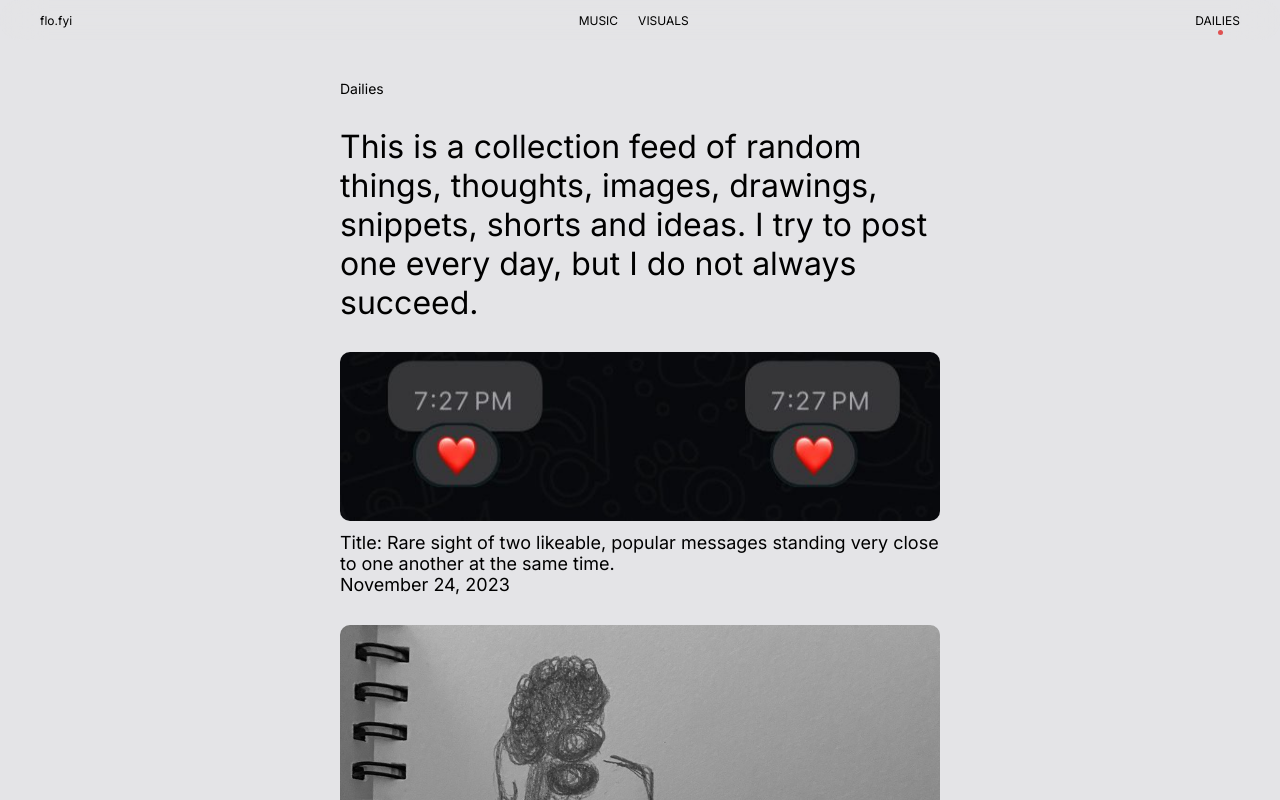
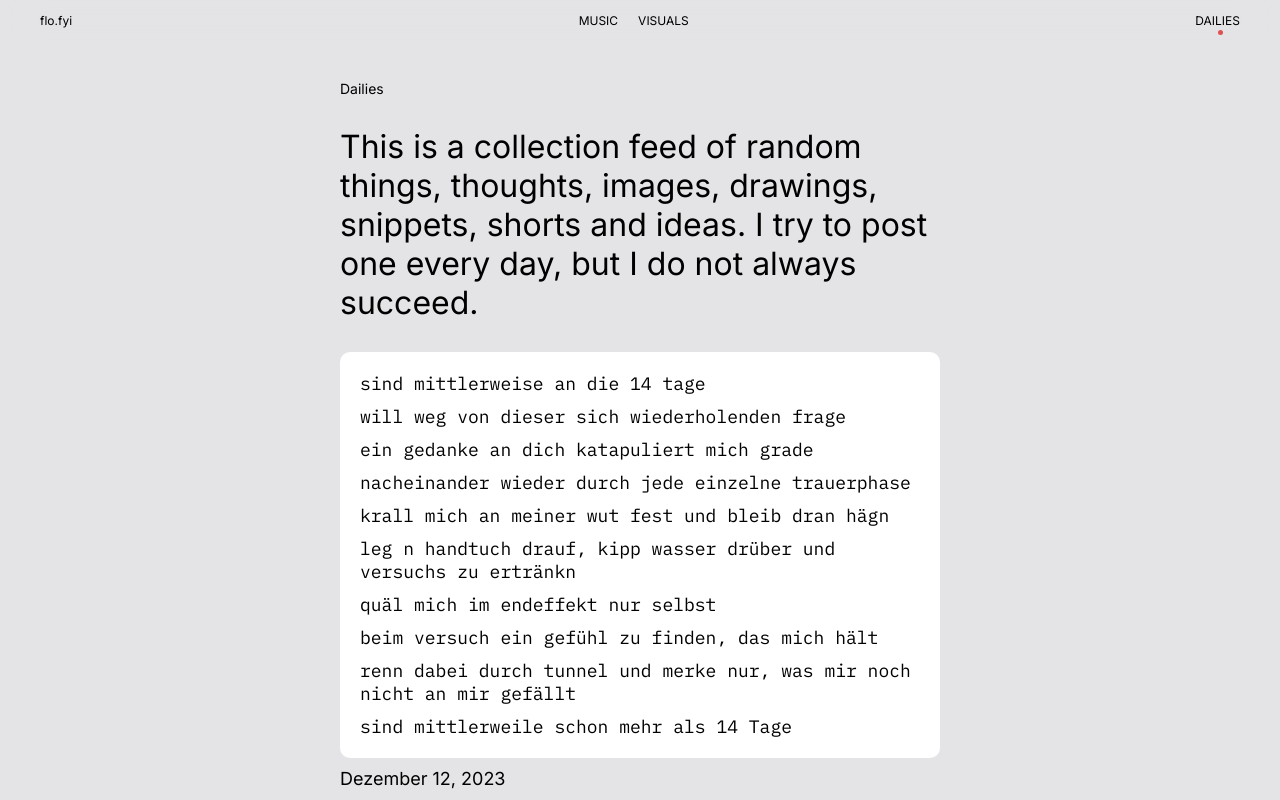
Before and after one commit to wnklrspace/flos-web, a Next.js app: page /dailies in a window 1280 px wide. Shown: the top 800 px of the page. Built offline with nearby package versions, Linux system fonts and the light colour scheme.

Commit message:
add december poem

```diff
--- /dev/null
+++ b/content/dailies/2023/12/12.ts
@@ -0,0 +1,20 @@
+import { DAILY_TYPE, Daily } from '../../../../types/dailies';
+
+const VierzehnTage: Daily = {
+	type: DAILY_TYPE.TEXT,
+	text: [
+		`sind mittlerweise an die 14 tage`,
+		`will  weg von dieser sich wiederholenden frage`,
+		`ein gedanke an dich katapuliert mich grade`,
+		`nacheinander wieder durch jede einzelne trauerphase`,
+		`krall mich an meiner wut fest und bleib dran hägn`,
+		`leg n handtuch drauf, kipp wasser drüber und versuchs zu ertränkn`,
+		`quäl mich im endeffekt nur selbst`,
+		`beim versuch ein gefühl zu finden, das mich hält`,
+		`renn dabei durch tunnel und merke nur, was mir noch nicht an mir gefällt`,
+		`sind mittlerweile schon mehr als 14 Tage`,
+	],
+	title: 'Dezember 12, 2023',
+};
+
+export default VierzehnTage;
--- /dev/null
+++ b/content/dailies/2023/12/index.ts
@@ -0,0 +1,5 @@
+import VierzehnTage from './12';
+
+const December = [VierzehnTage];
+
+export default December;
--- a/content/dailies/index.ts
+++ b/content/dailies/index.ts
@@ -9,8 +9,10 @@ import Corner from './2023/11/21';
 import WeirdConnection from './2023/11/22';
 import DetachedSelf from './2023/11/23';
 import LikedMessages from './2023/11/24';
+import December from './2023/12';
 
 export const dailies: Daily[] = [
+	...December,
 	LikedMessages,
 	DetachedSelf,
 	WeirdConnection,
```
